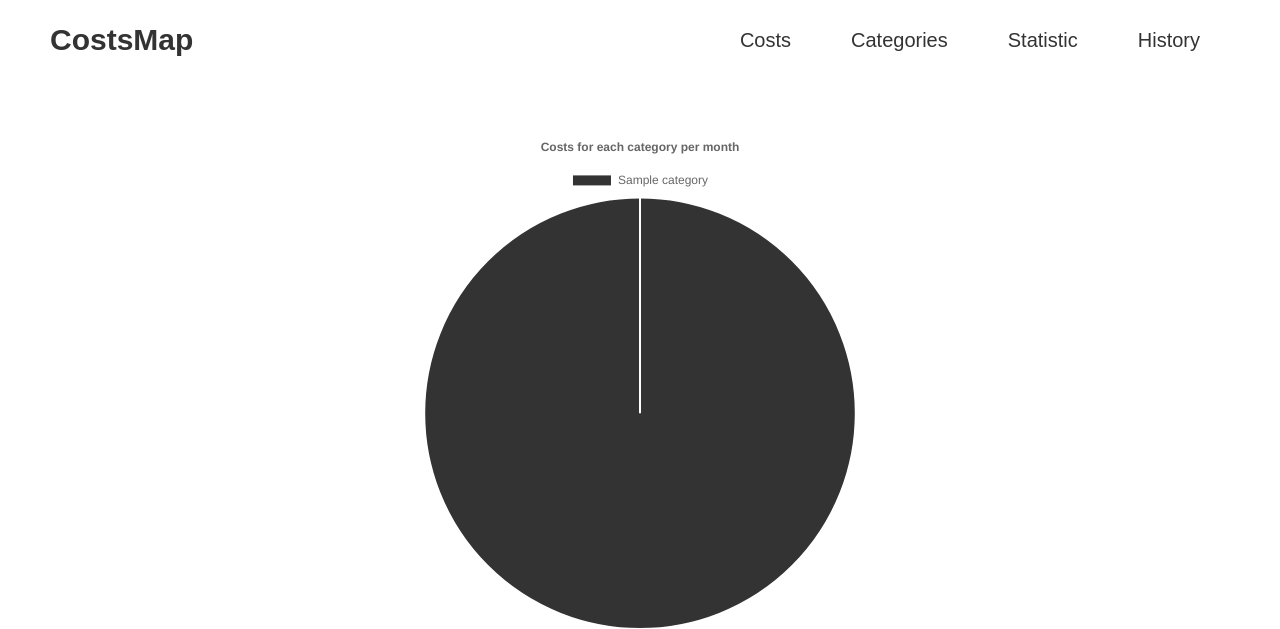
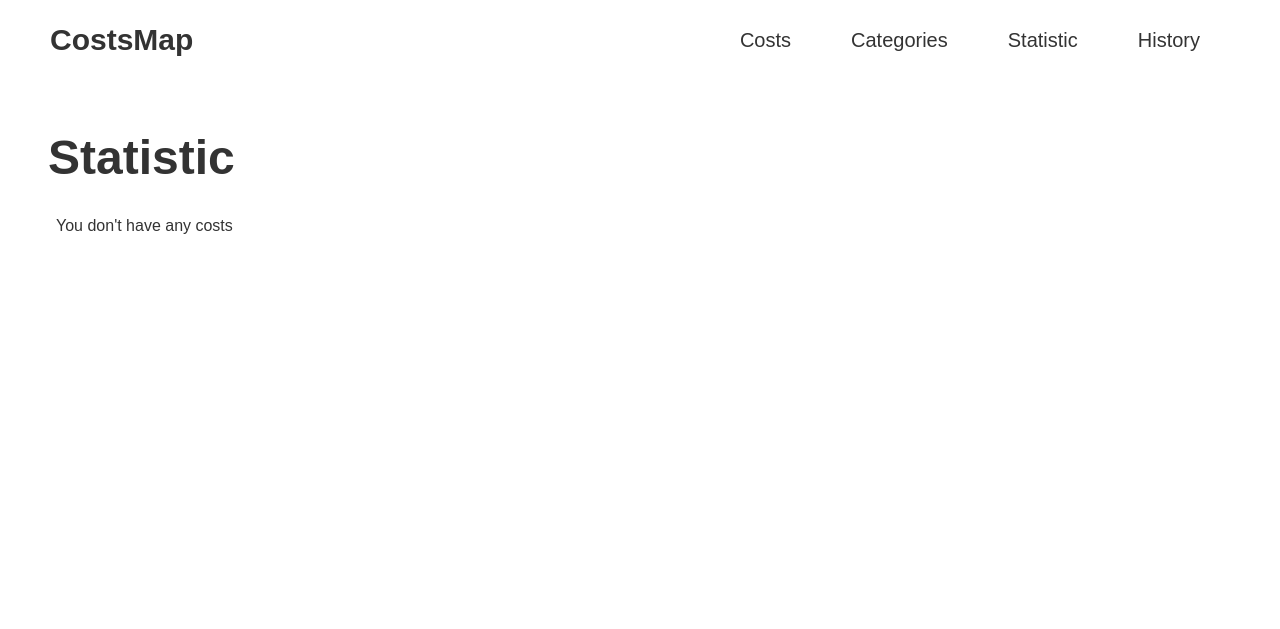
Before and after one commit to artemowkin/CostsMap, a Django app: page /statistic/ in a window 1280 px wide. Shown: the top 629 px of the page. After the commit the page ends 234 px from the top, so only its background shows below. Run offline with Django 3.2, Linux system fonts and the light colour scheme; a user stored in the database is signed in; tables that the repository leaves empty hold one stand-in row (values such as "Sample post"); some libraries are stand-ins or nearby versions.

Commit message:
Added favicon, default databases settings and message string when no content on page

```diff
--- a/static/css/main.css
+++ b/static/css/main.css
@@ -428,6 +428,13 @@
     margin-bottom: 5rem;
 }
 
+.empty_text {
+    font-family: sans-serif;
+    font-size: 1rem;
+    color: #333;
+    margin-left: .5rem;
+}
+
 @media (max-width: 1024px) {
     header {
         display: none;
--- a/templates/base.html
+++ b/templates/base.html
@@ -5,6 +5,7 @@
         <meta charset="UTF-8">
         <meta name="viewport" content="width=device-width, initial-scale=1.0, maximum-scale=1.0, user-scalable=no">
         <link rel="stylesheet" href="{% static 'css/main.css' %}">
+        <link rel="shortcut icon" href="{% static 'images/favicon.png' %}" type="image/x-icon">
         {% block javascript %}{% endblock %}
         <title>{% block title %}{% endblock %}</title>
     </head>
--- a/templates/costs/category_list.html
+++ b/templates/costs/category_list.html
@@ -5,6 +5,7 @@
 {% block content %}
 <h1 class="categories_header">Categories</h1>
 <a href="{% url 'create_category' %}" class="create_button">Add Category</a>
+{% if categories %}
     <div class="category_list">
         {% for category in categories %}
         <div class="category">
@@ -13,4 +14,7 @@
         </div>
         {% endfor %}
     </div>
+{% else %}
+    <p class="empty_text">You don't have any categories</p>
+{% endif %}
 {% endblock content %}
--- a/templates/costs/costs.html
+++ b/templates/costs/costs.html
@@ -20,5 +20,9 @@
 
 <a href="{% url 'create_cost' %}" class="create_button">Add Cost</a>
 
-{% include 'costs_list.html' with costs=costs total_sum=total_sum %}
+{% if costs %}
+    {% include 'costs_list.html' with costs=costs total_sum=total_sum %}
+{% else %}
+    <p class="empty_text">You don't have any costs for this day</p>
+{% endif %}
 {% endblock %}
--- a/templates/costs/history.html
+++ b/templates/costs/history.html
@@ -4,5 +4,9 @@
 
 {% block content %}
 <h1 class="history_header">History</h1>
-{% include 'costs_list.html' with costs=costs total_sum=total_sum with_costs_date=True %}
+{% if costs %}
+    {% include 'costs_list.html' with costs=costs total_sum=total_sum with_costs_date=True %}
+{% else %}
+    <p class="empty_text">You don't have any costs</p>
+{% endif %}
 {% endblock content %}
--- a/templates/costs/statistic.html
+++ b/templates/costs/statistic.html
@@ -7,6 +7,8 @@
 {% endblock %}
 
 {% block content %}
+<h1 class="categories_header">Statistic</h1>
+{% if costs %}
     <canvas id="statistic_graph"></canvas>
 
     <script>
@@ -59,4 +61,7 @@
     </script>
 
     {% include 'costs_list.html' with costs=costs total_sum=total_sum %}
+{% else %}
+    <p class="empty_text">You don't have any costs</p>
+{% endif %}
 {% endblock %}
```
Also changed, not shown: costsmap/settings.py (+9 -2 lines), static/images/favicon.png (added). Lines whose indentation alone changed are shown as unchanged.
